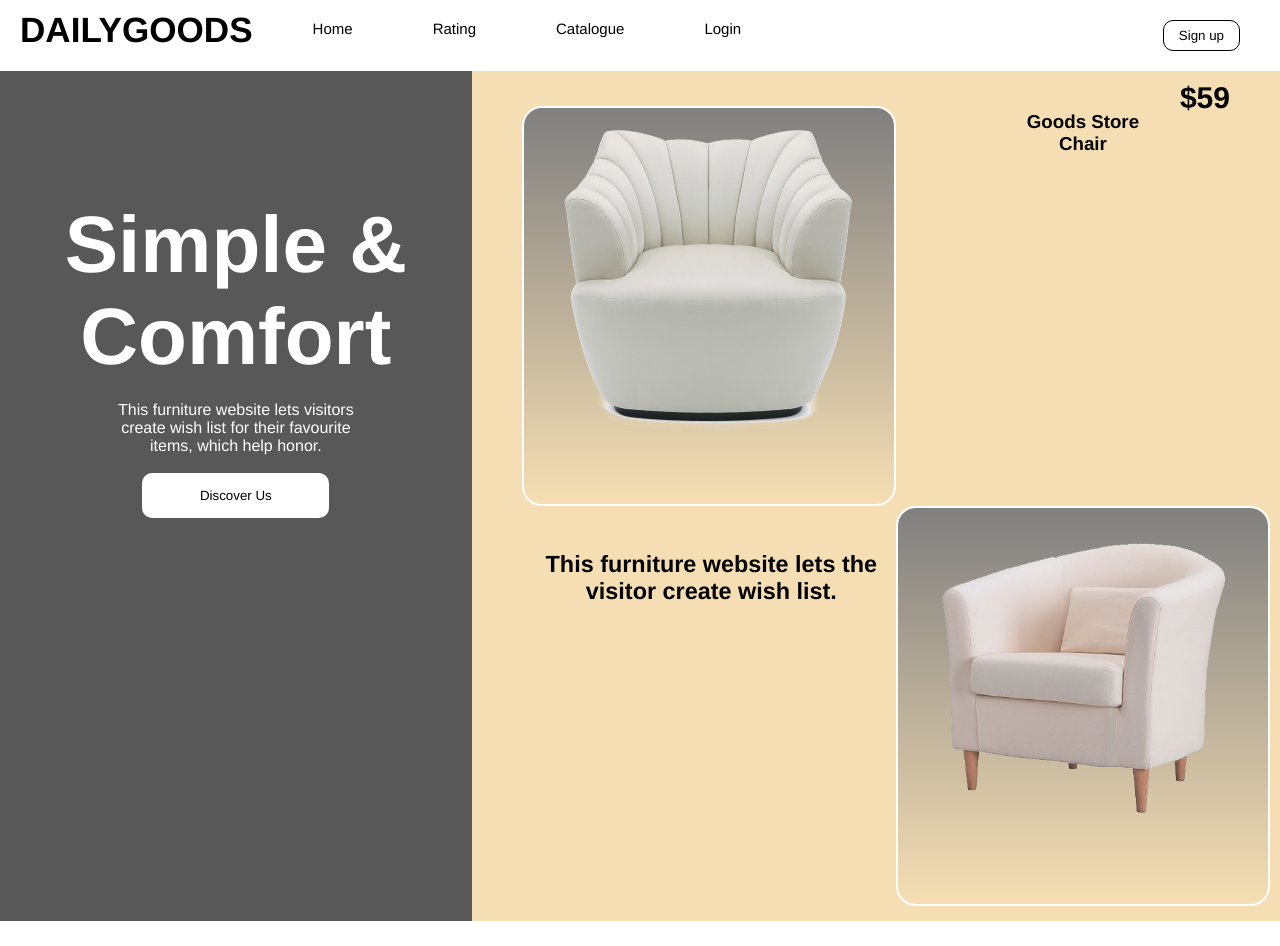
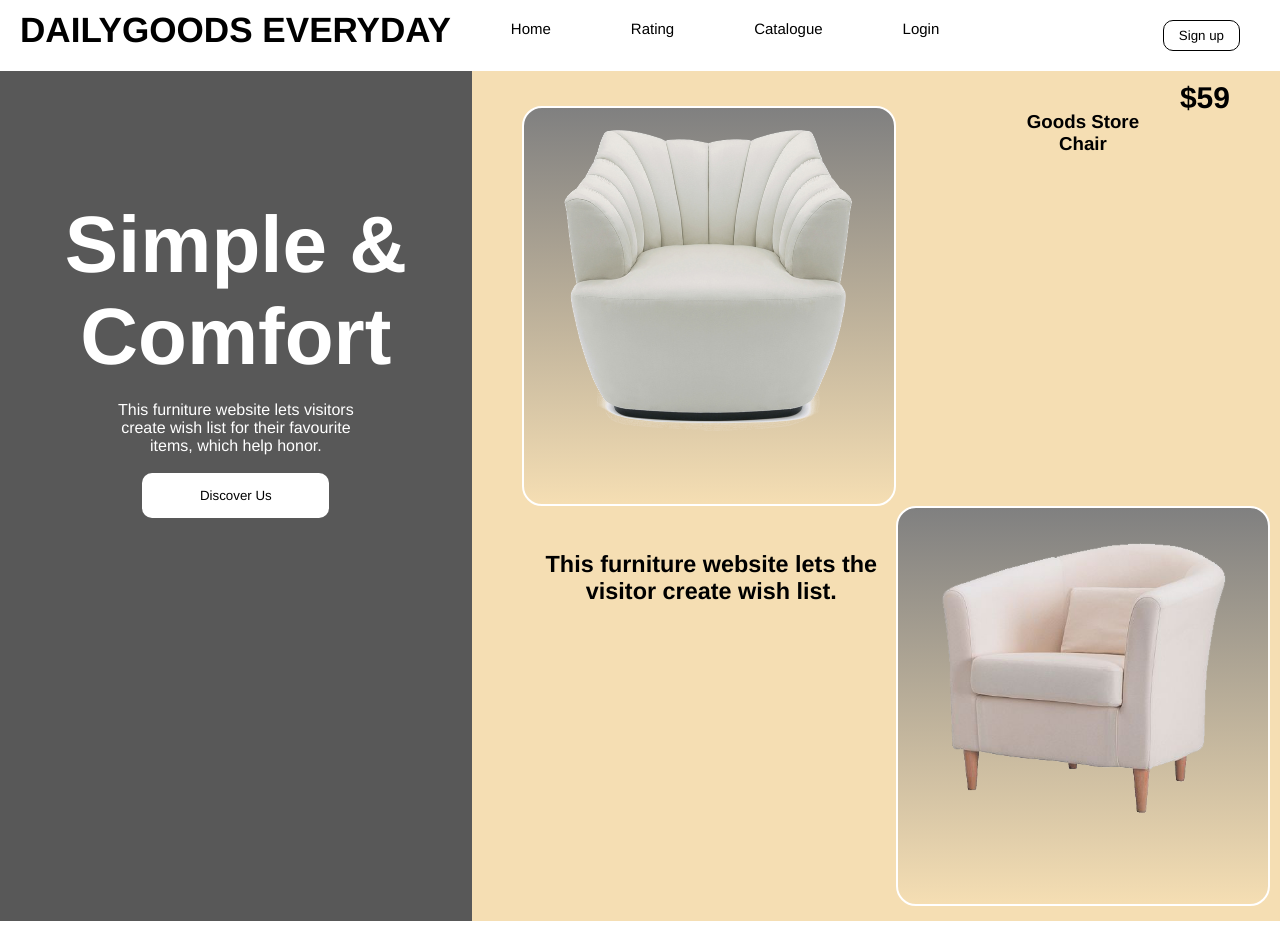
Before and after one commit to emmanuel1-byte/landing-page-prac, a plain HTML site: page index.html in a window 1280 px wide. Drawn offline with Linux system fonts and the light colour scheme.

Commit message:
Some minor changes

```diff
--- a/index.html
+++ b/index.html
@@ -4,7 +4,7 @@
 <head>
     <meta charset="UTF-8">
     <meta name="viewport" content="width=device-width, initial-scale=1.0">
-    <title>Landing page</title>
+    <title>Landing page practice</title>
     <link rel="stylesheet" href="style.css">
 </head>
 
@@ -19,7 +19,7 @@
                         </div>
                         <input id="open" class="hamburger" type="button" value="=">
 
-                        <h3>DAILYGOODS</h3>
+                        <h3>DAILYGOODS EVERYDAY</h3>
                     </li>
 
                     <div id="nav" class="navbar">
```
